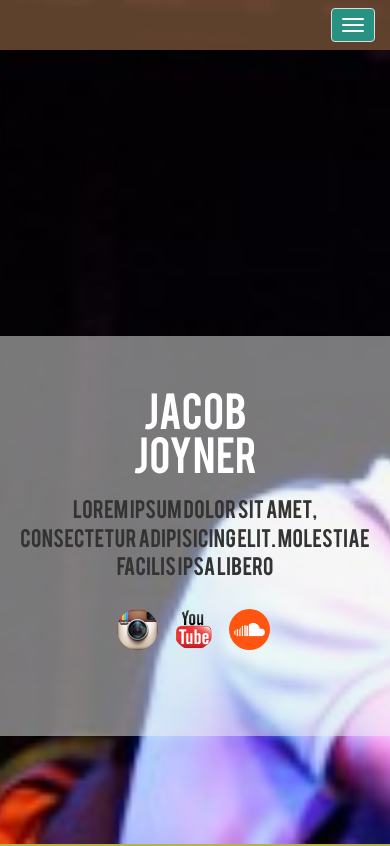
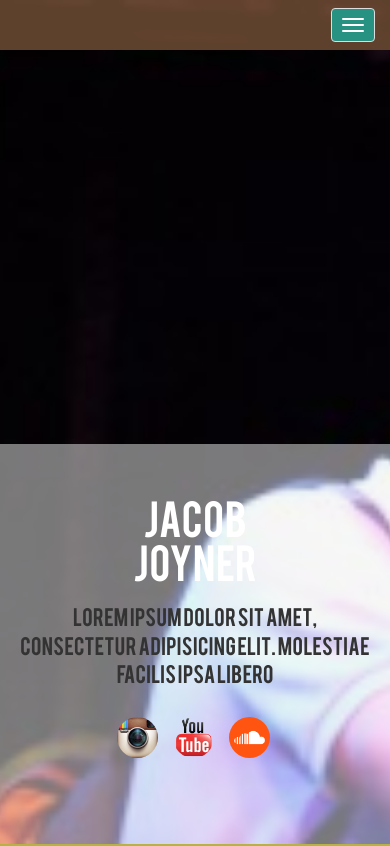
Before and after one commit to wesnimmo/Jacob, a plain HTML site: page index.html in a window 390 px wide. Shown: the top 846 px of the page. Drawn offline with nearby package versions, Linux system fonts and the light colour scheme; a web font is replaced by a local one.

Commit message:
Adjusting title container media query

```diff
--- a/css/style.css
+++ b/css/style.css
@@ -173,7 +173,7 @@ header .inbody .navbar-brand span.subhead {
     .black {
       width: 100%;
       height: 400px;
-      bottom: 108px;
+      bottom: 0px;
       left: 0px;
     }
 }
```
